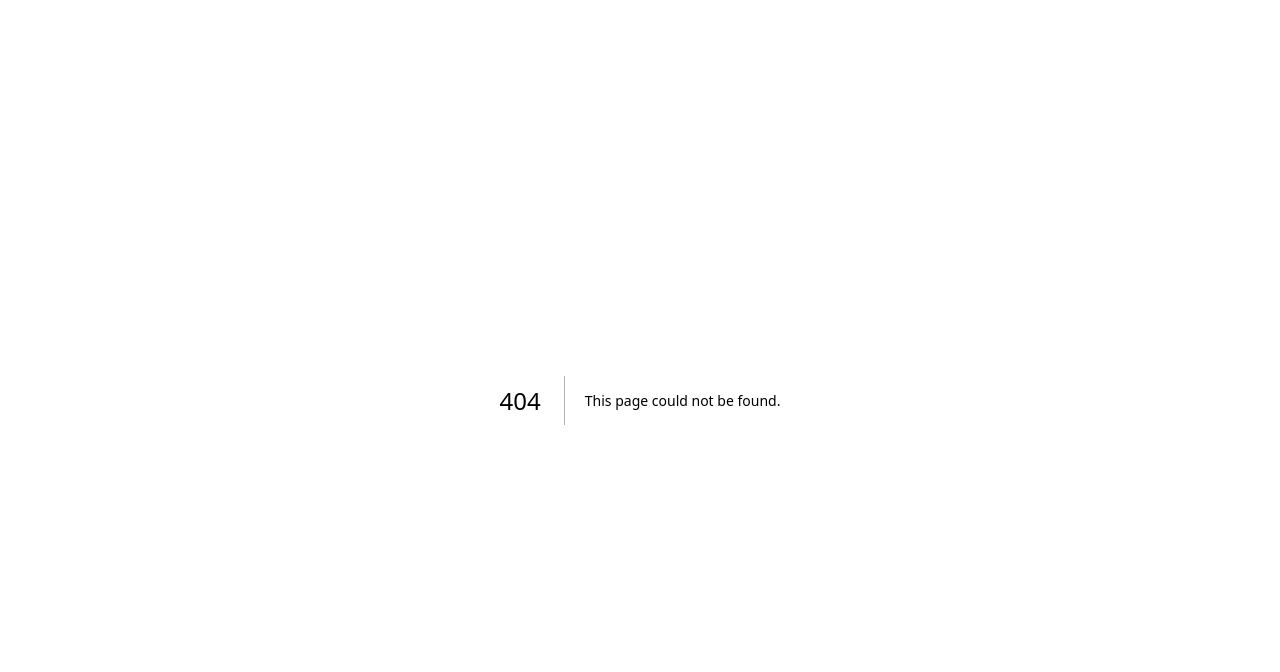
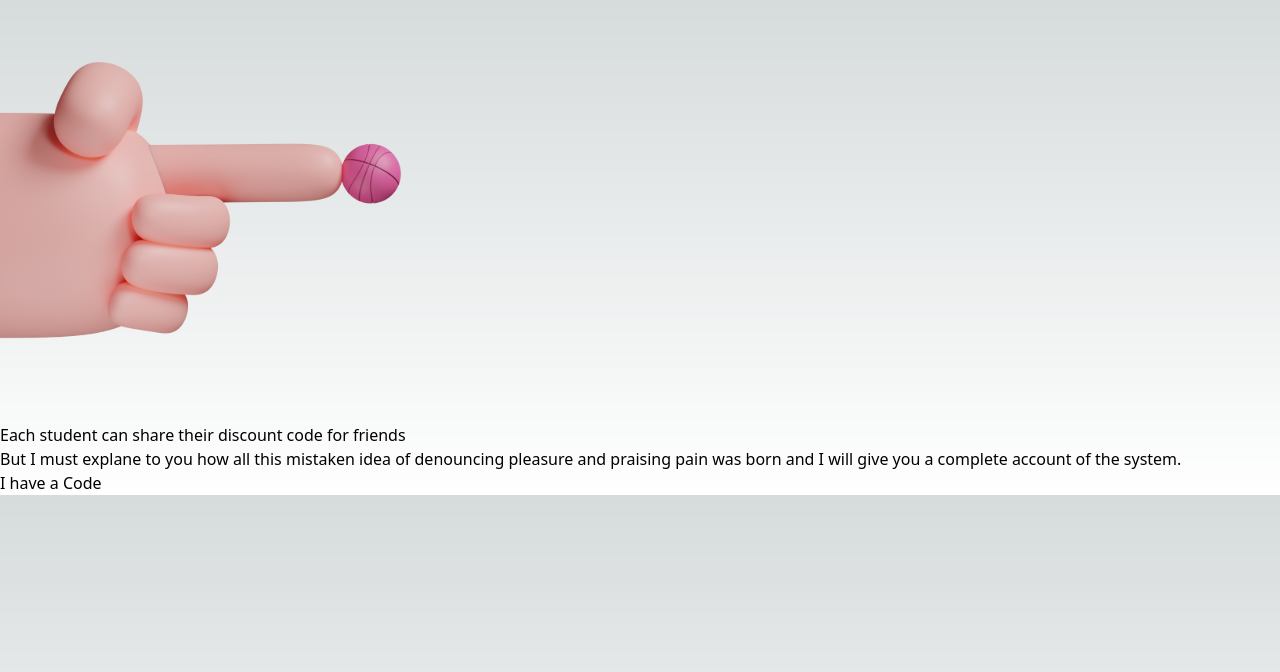
Before and after one commit to sadiqful/digitspage, a Next.js app: page /components/discount in a window 1280 px wide. Before the commit this address had no page. Shown: the top 672 px of the page. Built offline with nearby package versions, Linux system fonts and the light colour scheme.

Commit message:
feat: discount

```diff
--- /dev/null
+++ b/app/components/discount/page.tsx
@@ -0,0 +1,33 @@
+import React from 'react'
+import DiscountSectionImage from '../../../public/images/discount/Discount1.svg'
+import Image from 'next/image'
+
+const DiscountSection = () => {
+  return (
+    <section className='relative'>
+        <div className='left-0 absolute mt-[185px] lg:mt-0'>
+            <Image src={DiscountSectionImage} alt='Discount Section Image' className='lg:w-[380px] lg:h-[406px] w-[110px] h-[120px]' width={0} height={0} />
+        </div>
+        <div className='xxl:mx-20 lg:mx-18 mx-auto h-auto max-w-[1700px]'>
+            <div className='flex justify-center'>
+                <div className="xxl:w-[1260px] xl:w-[1180px] lg:w-[945px] md:w-[500px] w-[340px] lg:h-[450px] sm:h-[400px] h-[350px] relative">
+                    <div className='right-0 absolute mt-[50px] top-0 text-right'>
+                    <h2 className='lg:text-[48px] md:text-[38px] text-[24px] font-JostM500 text-[#001049] lg:w-[600px] md:w-[480px] leading-none'>Each student can share their discount code for friends</h2>
+                    <p className='text-[16px] float-right font-JostR400 text-[#001049] md:w-[477px] mt-[20px]'>
+                    But I must explane to you how all this mistaken idea of  denouncing pleasure and praising pain was born and I will give you a complete account of the system.
+                    </p>
+                    <div className="md:mt-[120px] mt-[150px] mb-[150px]">
+                        <button className="w-[190px] bg-[#003FE6] md:h-[62px] h-[48px] rounded-[10px] text-center">
+                            <span className='text-white font-JostM500 text-[14px] md:text-[16px]'>I have a Code</span>
+                        </button>
+                    </div>
+                    </div>
+                </div>
+
+            </div>
+        </div>
+    </section>
+  )
+}
+
+export default DiscountSection
```
